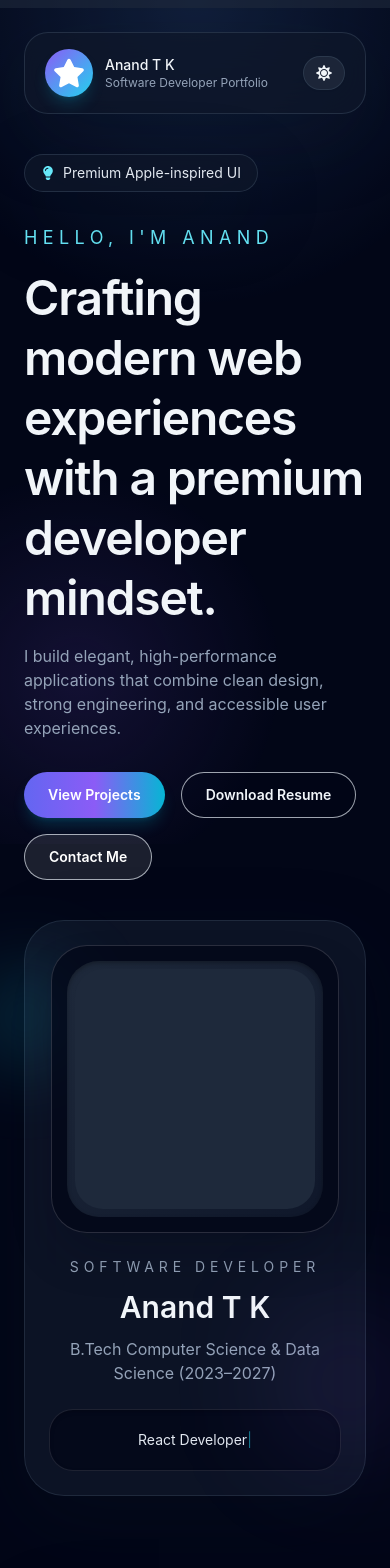
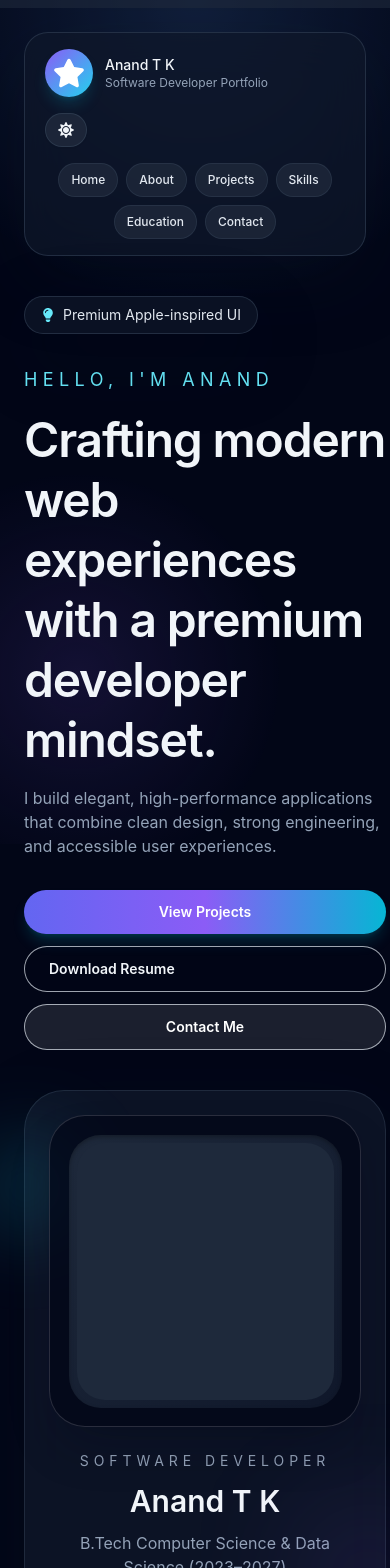
Before and after one commit to anand01-glitch/portfolio, a React (Vite) app: page / in a window 390 px wide. Shown: the top 1568 px of the page. Built offline with nearby package versions, Linux system fonts and the light colour scheme.

Commit message:
changes done

```diff
--- a/src/App.jsx
+++ b/src/App.jsx
@@ -148,7 +148,7 @@ function App() {
 
       <div className="absolute inset-0 bg-hero-glow opacity-80 pointer-events-none" />
       <div className="relative isolate overflow-hidden py-8 px-6 md:px-10 xl:px-16">
-        <header className="mx-auto flex max-w-7xl items-center justify-between gap-4 rounded-3xl border border-white/10 bg-white/10 px-5 py-4 shadow-glass backdrop-blur-xl dark:border-slate-700/60 dark:bg-slate-900/70">
+        <header className="mx-auto flex w-full flex-col gap-4 rounded-3xl border border-white/10 bg-white/10 px-5 py-4 shadow-glass backdrop-blur-xl dark:border-slate-700/60 dark:bg-slate-900/70 md:flex-row md:items-center md:justify-between">
           <div className="flex items-center gap-3">
             <div className="h-12 w-12 rounded-3xl bg-gradient-to-br from-violet-500 to-cyan-400 p-2 text-white shadow-lg shadow-cyan-500/20">
               <FaStar className="h-full w-full" />
@@ -158,7 +158,7 @@ function App() {
               <p className="text-xs text-slate-500 dark:text-slate-400">Software Developer Portfolio</p>
             </div>
           </div>
-          <div className="flex items-center gap-3">
+          <div className="flex flex-wrap items-center gap-3 justify-between">
             <button onClick={handleThemeToggle} className="inline-flex items-center justify-center rounded-full border border-slate-200/70 bg-white/90 px-3 py-2 text-slate-700 shadow-sm transition hover:border-slate-300 hover:bg-slate-100 dark:border-slate-700/70 dark:bg-slate-800/90 dark:text-slate-100 dark:hover:bg-slate-700">
               {theme === 'dark' ? <FaSun className="h-4 w-4" /> : <FaMoon className="h-4 w-4" />}
             </button>
@@ -170,6 +170,13 @@ function App() {
               ))}
             </nav>
           </div>
+          <nav className="flex flex-wrap justify-center gap-2 text-sm text-slate-600 dark:text-slate-300 md:hidden">
+            {['home', 'about', 'projects', 'skills', 'education', 'contact'].map((section) => (
+              <button key={section} onClick={() => scrollTo(section)} className="rounded-full border border-slate-200/50 bg-slate-100/80 px-3 py-2 text-xs font-medium text-slate-700 transition hover:bg-slate-200 dark:border-slate-700/50 dark:bg-slate-800/80 dark:text-slate-200 dark:hover:bg-slate-700">
+                {section.charAt(0).toUpperCase() + section.slice(1)}
+              </button>
+            ))}
+          </nav>
         </header>
 
         <main className="mx-auto mt-10 max-w-7xl space-y-24">
@@ -185,18 +192,18 @@ function App() {
                 <p className="max-w-2xl text-slate-400 sm:text-lg">I build elegant, high-performance applications that combine clean design, strong engineering, and accessible user experiences.</p>
               </div>
 
-              <div className="flex flex-wrap gap-4">
-                <button onClick={() => scrollTo('projects')} className="inline-flex items-center justify-center rounded-full bg-gradient-to-r from-indigo-500 via-violet-500 to-cyan-500 px-6 py-3 text-sm font-semibold text-white shadow-lg shadow-cyan-500/20 transition hover:scale-[1.01]">View Projects</button>
-                <a href="#" className="inline-flex items-center justify-center rounded-full border border-slate-200/70 bg-slate-950/10 px-6 py-3 text-sm font-semibold text-slate-100 transition hover:border-slate-300 hover:bg-slate-900/80">Download Resume</a>
-                <button onClick={() => scrollTo('contact')} className="inline-flex items-center justify-center rounded-full border border-slate-200/70 bg-white/10 px-6 py-3 text-sm font-semibold text-white transition hover:border-slate-300 hover:bg-white/15">Contact Me</button>
+              <div className="grid gap-3 sm:flex sm:flex-wrap sm:items-center">
+                <button onClick={() => scrollTo('projects')} className="w-full rounded-full bg-gradient-to-r from-indigo-500 via-violet-500 to-cyan-500 px-6 py-3 text-sm font-semibold text-white shadow-lg shadow-cyan-500/20 transition hover:scale-[1.01] sm:w-auto">View Projects</button>
+                <a href="#" className="w-full rounded-full border border-slate-200/70 bg-slate-950/10 px-6 py-3 text-sm font-semibold text-slate-100 transition hover:border-slate-300 hover:bg-slate-900/80 sm:w-auto">Download Resume</a>
+                <button onClick={() => scrollTo('contact')} className="w-full rounded-full border border-slate-200/70 bg-white/10 px-6 py-3 text-sm font-semibold text-white transition hover:border-slate-300 hover:bg-white/15 sm:w-auto">Contact Me</button>
               </div>
             </motion.div>
 
             <motion.div initial={{ opacity: 0, scale: 0.94 }} animate={{ opacity: 1, scale: 1 }} transition={{ duration: 0.9 }} className="relative flex flex-col items-center justify-center gap-6 rounded-[40px] border border-white/10 bg-white/10 p-6 shadow-glass backdrop-blur-xl dark:border-slate-700/50 dark:bg-slate-900/80">
               <div className="absolute -left-12 top-12 h-24 w-24 rounded-full bg-cyan-400/20 blur-2xl" />
               <div className="absolute -right-10 bottom-14 h-28 w-28 rounded-full bg-violet-500/20 blur-3xl" />
-              <div className="relative flex h-72 w-72 items-center justify-center rounded-[36px] border border-white/15 bg-slate-950/70 shadow-2xl shadow-slate-950/30">
-                <div className="h-64 w-64 rounded-[32px] bg-gradient-to-br from-slate-800 to-slate-900 p-2 shadow-inner shadow-black/30">
+              <div className="relative flex h-[min(24rem,80vw)] w-[min(24rem,80vw)] items-center justify-center rounded-[36px] border border-white/15 bg-slate-950/70 shadow-2xl shadow-slate-950/30">
+                <div className="h-[min(20rem,70vw)] w-[min(20rem,70vw)] rounded-[32px] bg-gradient-to-br from-slate-800 to-slate-900 p-2 shadow-inner shadow-black/30">
                   <div className="h-full w-full rounded-[28px] bg-slate-800" />
                 </div>
               </div>
@@ -236,7 +243,7 @@ function App() {
                 </div>
               </div>
             </div>
-            <div className="space-y-6 rounded-[32px] border border-white/10 bg-white/10 p-8 shadow-glass backdrop-blur-xl dark:border-slate-700/50 dark:bg-slate-900/80">
+            <div className="space-y-6 rounded-[32px] border border-white/10 bg-white/10 p-6 sm:p-8 shadow-glass backdrop-blur-xl dark:border-slate-700/50 dark:bg-slate-900/80">
               <div className="flex items-center gap-3 text-slate-300">
                 <div className="inline-flex h-12 w-12 items-center justify-center rounded-3xl bg-cyan-500/15 text-cyan-300">
                   <MdSchool className="h-6 w-6" />
```
